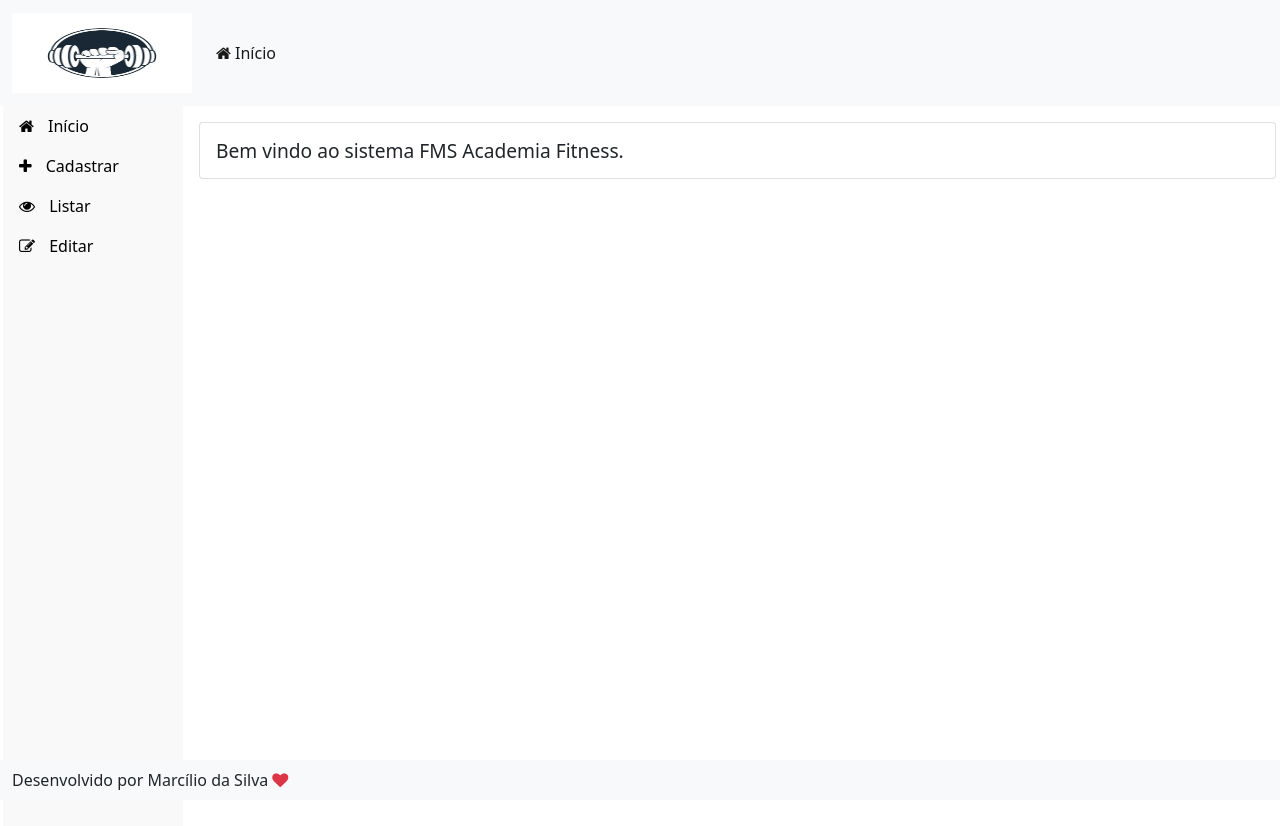
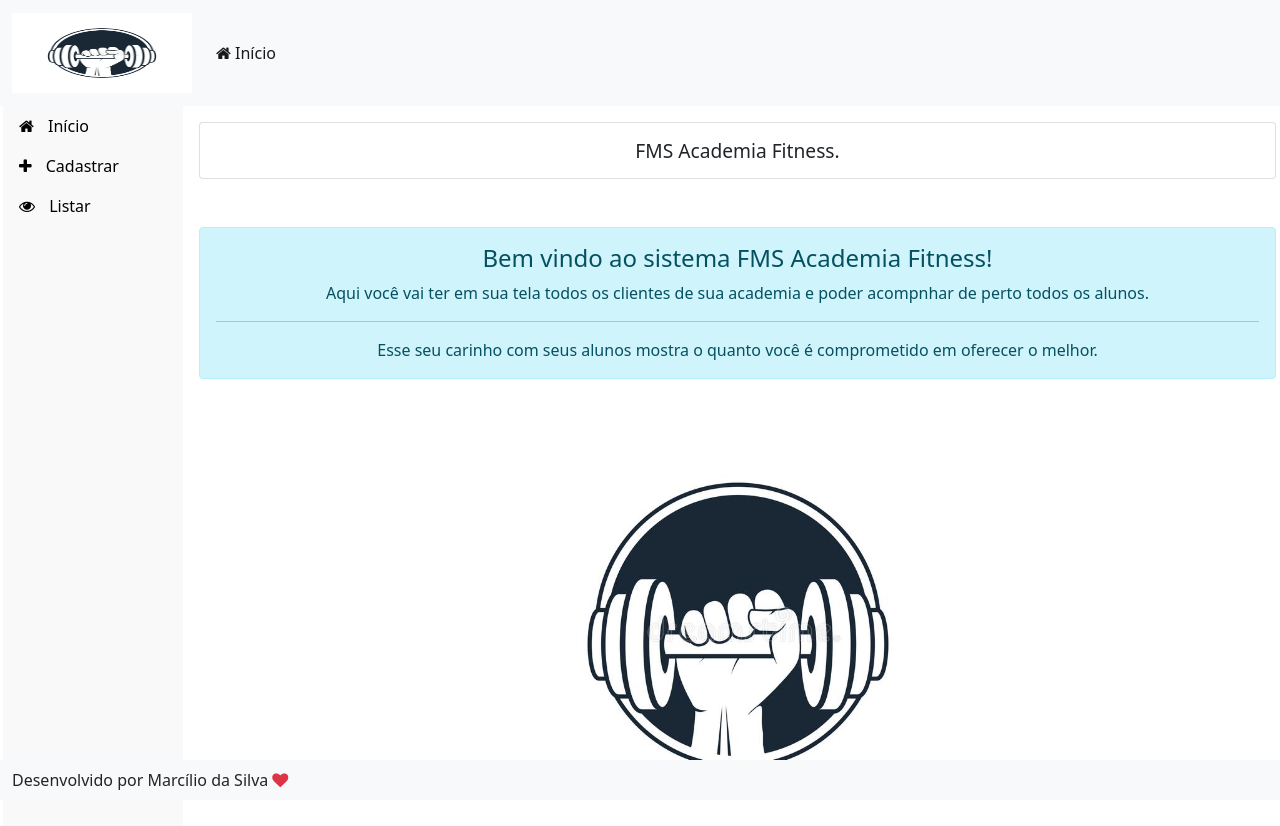
Before and after one commit to francelinom/FMS-Academia-Fitness, an Angular app: page / in a window 1280 px wide. Shown: the top 826 px of the page. Built offline with nearby package versions, Linux system fonts and the light colour scheme.

Commit message:
adicionando mensagem e logo na tela de inicio

```diff
--- a/src/app/components/template/nav/nav.component.html
+++ b/src/app/components/template/nav/nav.component.html
@@ -15,11 +15,6 @@
         <i class="fa fa-eye"></i> Listar
       </a>
     </li>
-    <li class="nav-item">
-      <a class="nav-link">
-        <i class="fa fa-edit"></i> Editar
-      </a>
-    </li>
   </ul>
 
   <div class="col content">
--- a/src/app/views/home/home.component.html
+++ b/src/app/views/home/home.component.html
@@ -1,5 +1,16 @@
 <div class="card">
-  <div class="card-body">
-    Bem vindo ao sistema FMS Academia Fitness.
+  <div class="card-body text-center">
+    FMS Academia Fitness.
   </div>
 </div>
+
+<div class="alert alert-info mt-5 text-center" role="alert">
+  <h4 class="alert-heading">Bem vindo ao sistema FMS Academia Fitness!</h4>
+  <p>Aqui você vai ter em sua tela todos os clientes de sua academia e poder acompnhar de perto todos os alunos.</p>
+  <hr>
+  <p class="mb-0">Esse seu carinho com seus alunos mostra o quanto você é comprometido em oferecer o melhor.</p>
+</div>
+
+<div class="text-center" role="alert">
+  <img src="../../../assets/img/logo.jpg" alt="logo" style="width: 500px;">
+</div>
```
